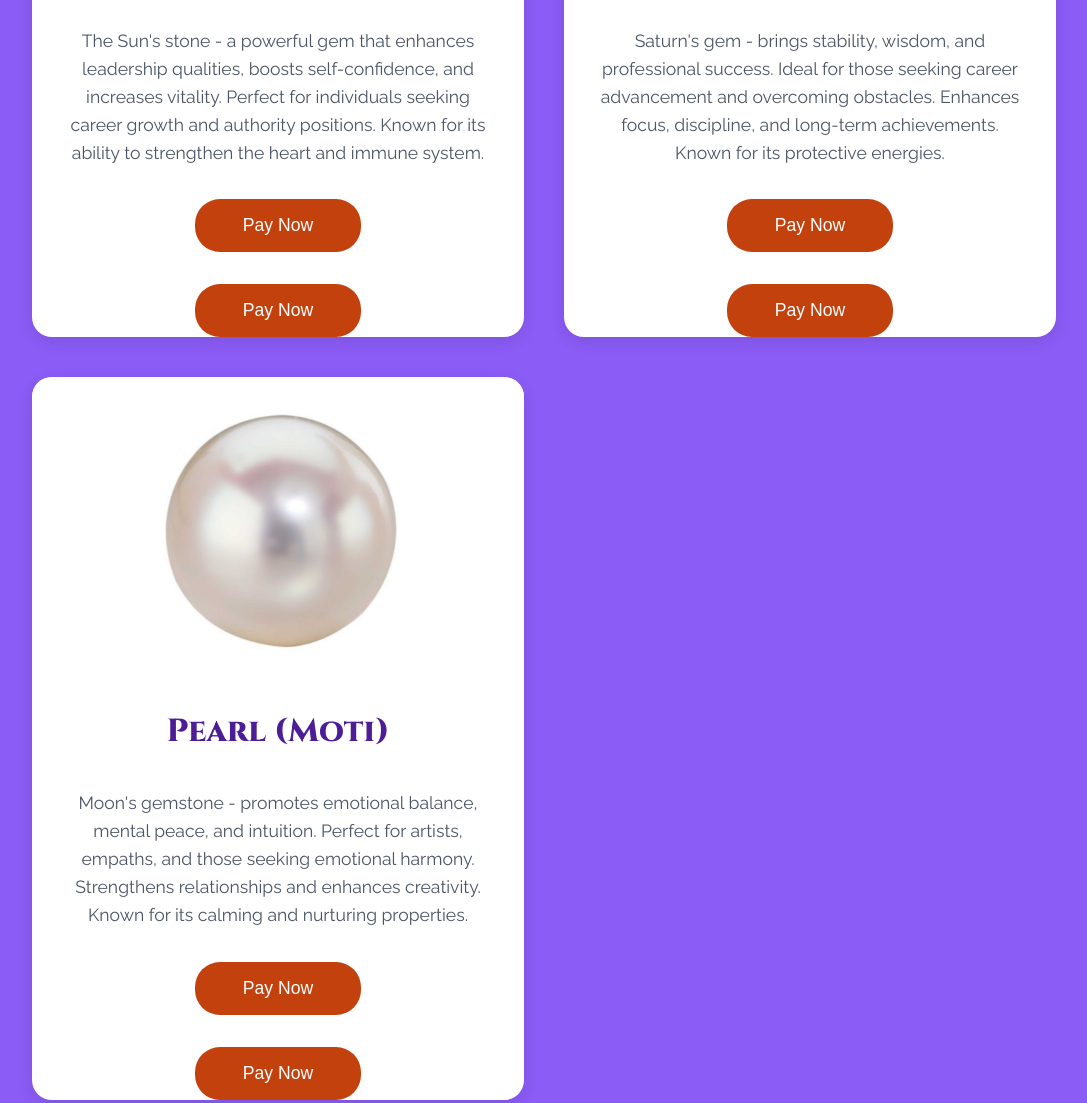
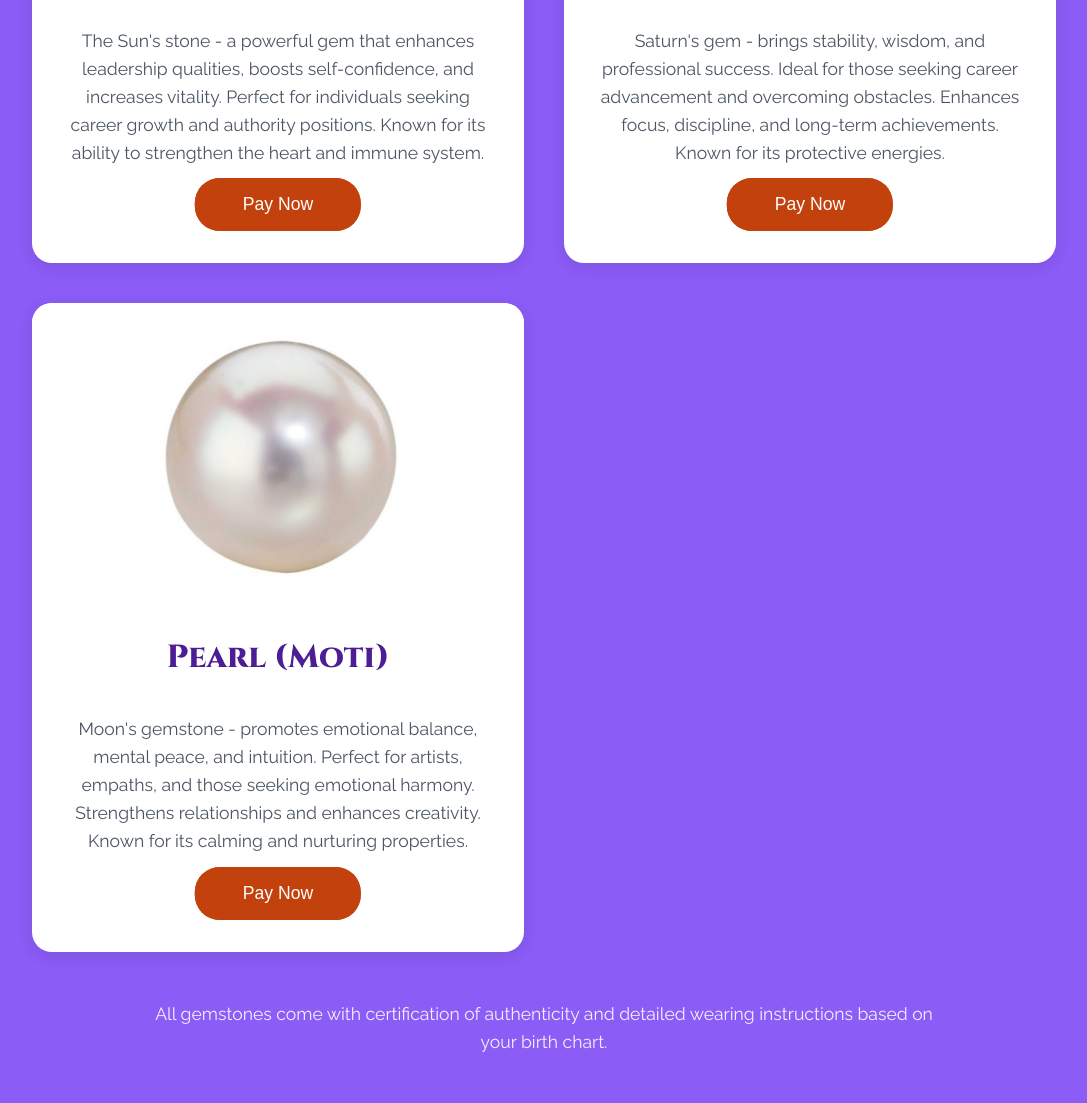
Before and after one commit to gauravvashisht07/ASTROLOGY-WEBSITE, a website: page index.html in a window 1280 px wide. Shown: the part 2786-3889 px from the top of the page, without its empty margins (96-1183 px from the left). Drawn offline with nearby package versions, Linux system fonts and the light colour scheme.

Commit message:
Your Message

```diff
--- a/index.html
+++ b/index.html
@@ -203,8 +203,8 @@
                         seeking career growth and authority positions. Known for its ability to
                         strengthen the heart and immune system.
                     </p>
-                    <button class="pay-now-btn">Pay Now</button>
                 </div>
+                <button class="pay-now-btn">Pay Now</button>
             </div>
             <div class="gemstone-card">
                 <div class="gemstone-image-container">
@@ -218,8 +218,8 @@
                         Enhances focus, discipline, and long-term achievements. Known for its
                         protective energies.
                     </p>
-                    <button class="pay-now-btn">Pay Now</button>
                 </div>
+                <button class="pay-now-btn">Pay Now</button>
             </div>
             <div class="gemstone-card">
                 <div class="gemstone-image-container">
@@ -233,7 +233,8 @@
                         Strengthens relationships and enhances creativity. Known for its calming
                         and nurturing properties.
                     </p>
-                    <button class="pay-now-btn">Pay Now</button>
+                </div>
+                <button class="pay-now-btn">Pay Now</button>
                 </div>
             </div>
         </div>
--- a/styles.css
+++ b/styles.css
@@ -323,6 +323,8 @@ h1, h2, h3 {
     display: flex;
     flex-direction: column;
     height: 100%;
+    padding-bottom: 2rem;
+    position: relative;
 }
 
 .gemstone-card:hover {
@@ -380,13 +382,17 @@ h1, h2, h3 {
     transition: all 0.3s ease;
     font-size: 1.1rem;
     font-weight: 500;
-    align-self: center;
-    margin-top: auto;
+    position: absolute;
+    bottom: 2rem;
+    left: 50%;
+    transform: translateX(-50%);
+    width: auto;
+    min-width: 160px;
 }
 
 .pay-now-btn:hover {
     background: #9A3412;
-    transform: scale(1.05);
+    transform: translateX(-50%) scale(1.05);
 }
 
 .gemstone-note {
```
